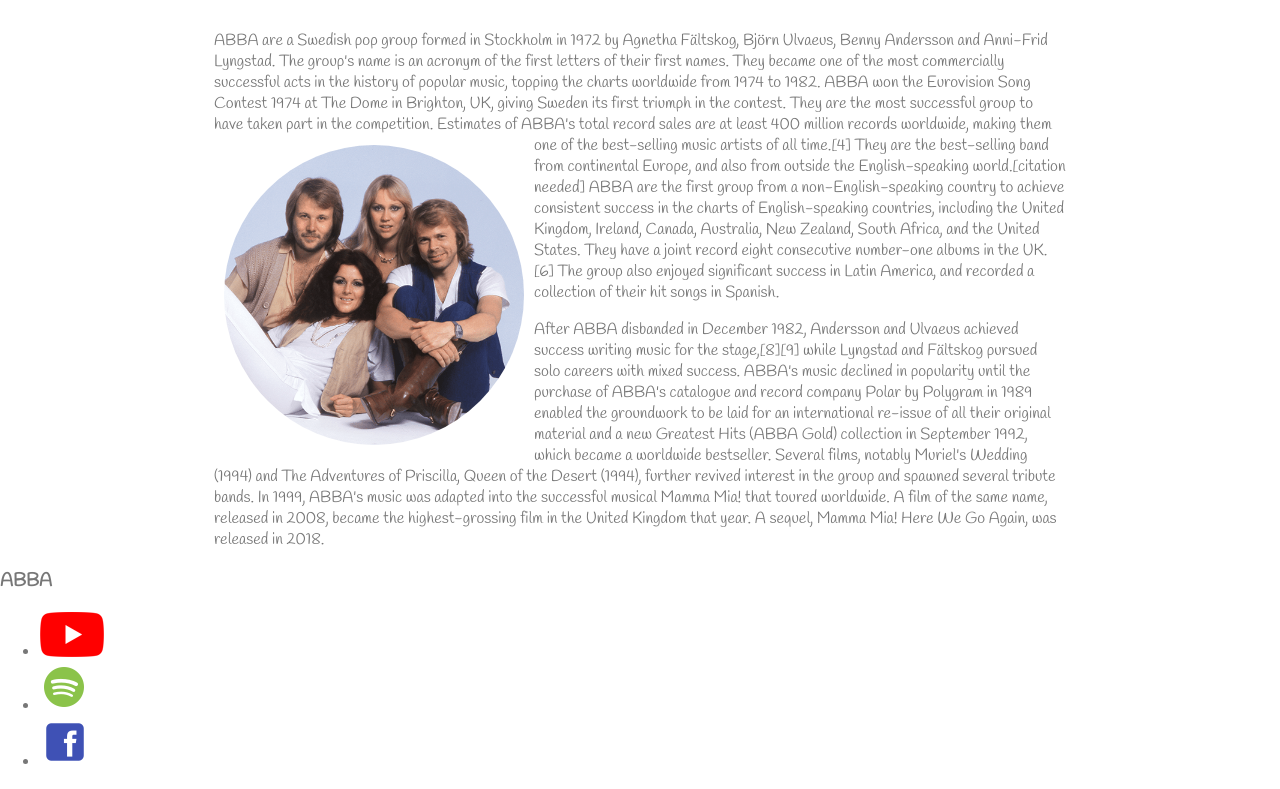
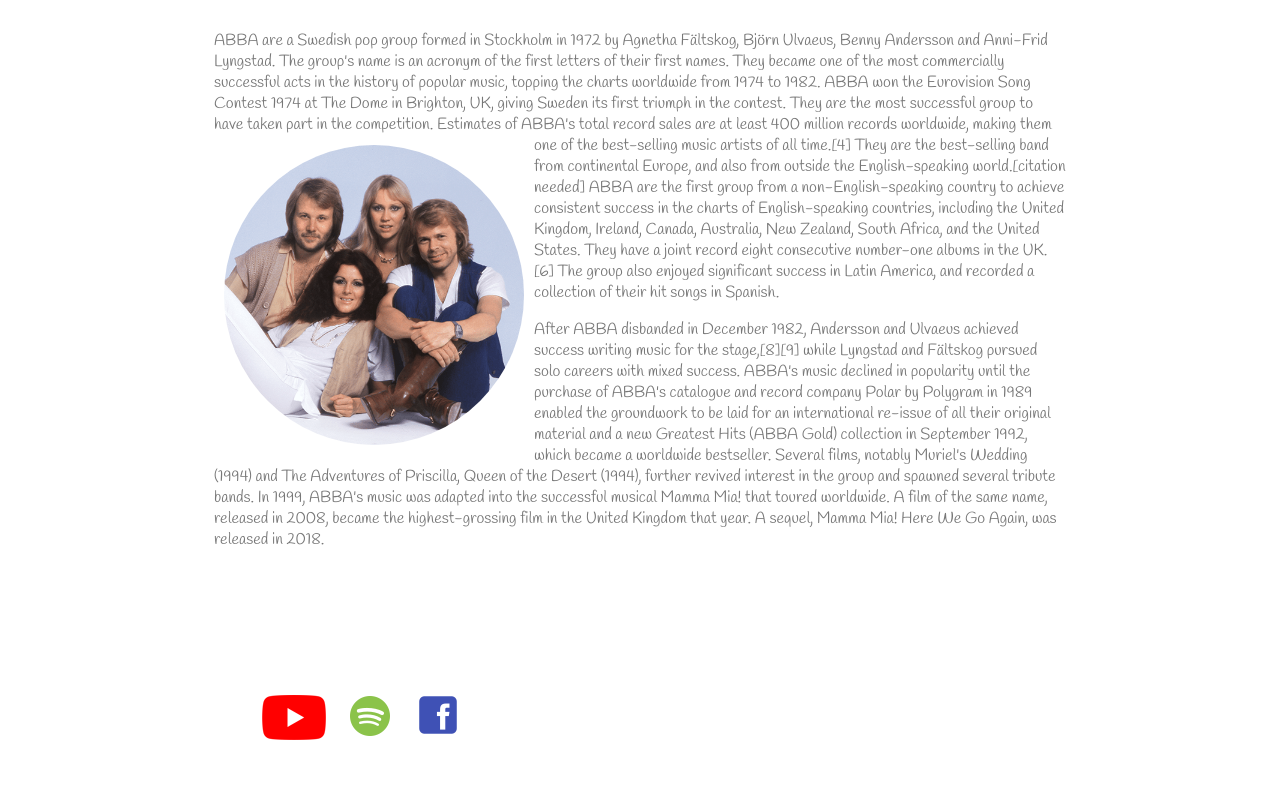
Before and after one commit to mrayirebi/band, a plain HTML site: page about.html in a window 1280 px wide. Shown: the part 409-1198 px from the top of the page. Drawn offline with Linux system fonts and the light colour scheme; a web font is replaced by a local one.

Commit message:
Update about.html

```diff
--- a/about.html
+++ b/about.html
@@ -60,13 +60,18 @@
                     released in 2018.
             </p>
         </section>
-        <footer>
-            <h3>ABBA</h3>
-            <ul>
-                <li><img src="images/youtube.png"></li>
-                <li><img src="images/spotify.png"></li>
-                <li><img src="images/facebook.png"></li>
+        <footer class="main-footer">
+            <div class="container main-footer-container">
+            <h3 class="band-name">ABBA</h3>
+            <ul class="nav footer-nav">
+                <li><a href="https:www.youtube.com" target="_blank">
+                    <img src="images/youtube.png"></a></li>
+                <li><a href="https:www.spotify.com" target="_blank">
+                    <img src="images/spotify.png"></a></li>
+                <li><a href="https:www.facebook.com.com" target="_blank">
+                    <img src="images/facebook.png"></a></li>
             </ul>
+        </div>
         </footer>
     </body>
 </html>
```
